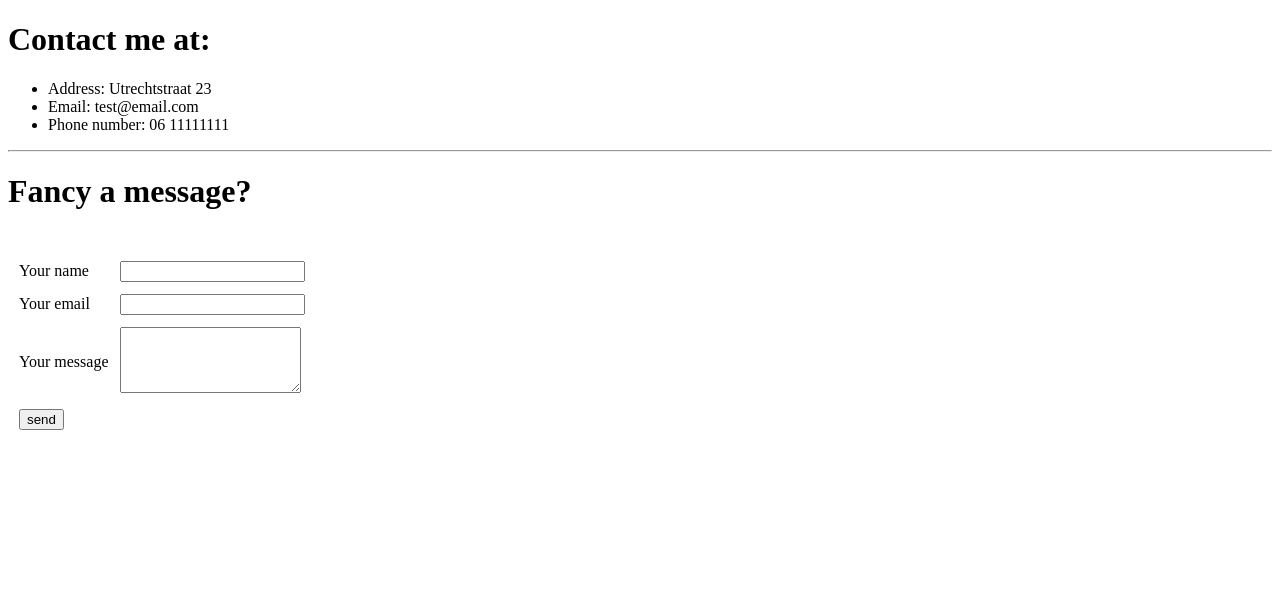
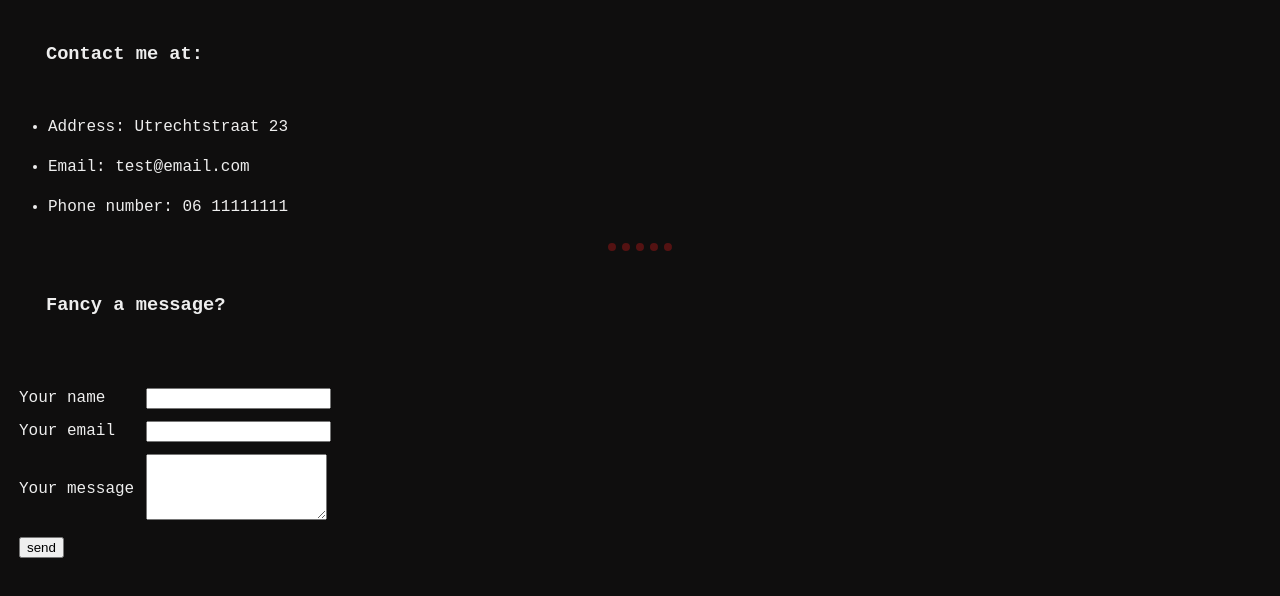
Before and after one commit to Zandag3007/cv, a plain HTML site: page Contact_Me/Contact.html in a window 1280 px wide. Drawn offline with Linux system fonts and the light colour scheme; files that its build step writes are made by us from their sources.

Commit message:
Updating CSS Stylesheet (incl link)

```diff
--- a/Contact_Me/Contact.html
+++ b/Contact_Me/Contact.html
@@ -3,16 +3,17 @@
   <head>
     <meta charset="utf-8">
     <title>Contact</title>
+    <link rel="stylesheet" href="css/styles.css">
   </head>
   <body>
-    <h1>Contact me at:</h1>
+    <h3 class="header">Contact me at:</h3>
     <ul>
       <li>Address: Utrechtstraat 23</li>
       <li>Email: test@email.com</li>
       <li>Phone number: 06 11111111</li>
     </ul>
     <hr>
-    <h1>Fancy a message?</h1>
+    <h3 class="header">Fancy a message?</h3>
     <form class="" action="mailto:awh.daemen@gmail.com" method="post" enctype="text/plain">
       <table cellspacing="10">
         <body>
```
